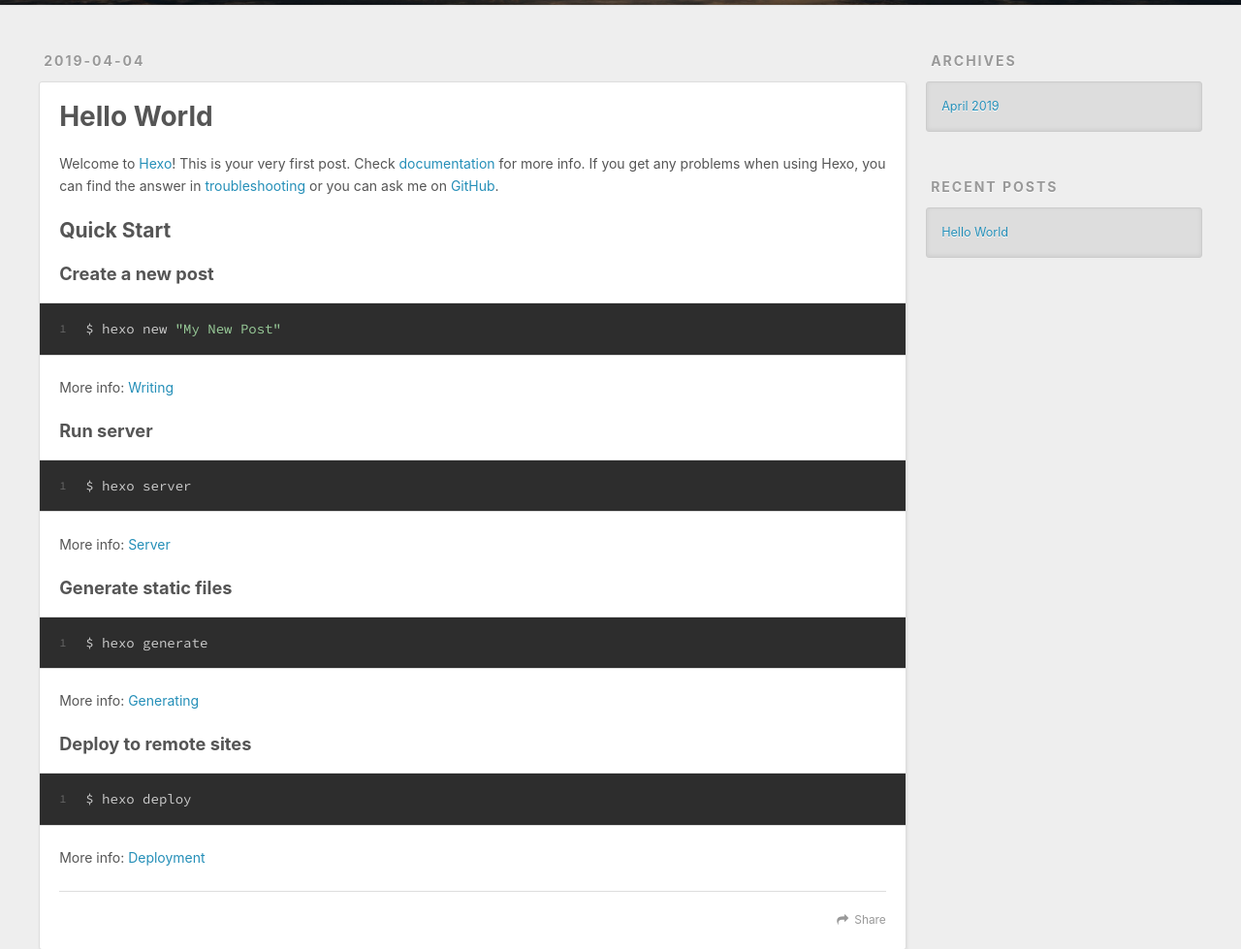
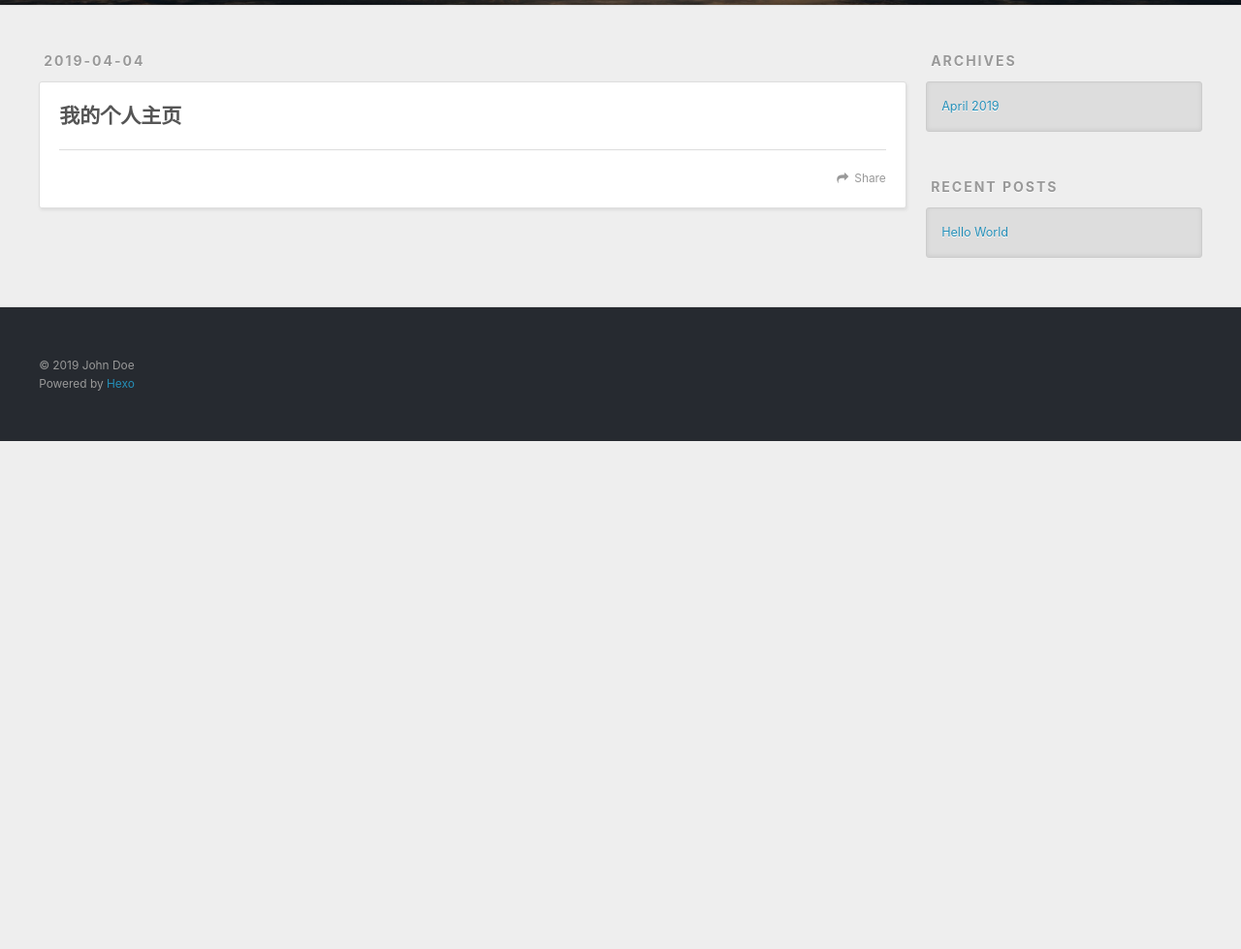
Before and after one commit to tianym1994/luohua96.github.io, a plain HTML site: page README.html in a window 1280 px wide. Shown: the part 295-1274 px from the top of the page at 97% size. After the commit the page ends 800 px from the top, so only its background shows below. Drawn offline with nearby package versions, Linux system fonts and the light colour scheme.

Commit message:
Site updated: 2019-04-04 21:34:39

```diff
--- a/index.html
+++ b/README.html
@@ -7,13 +7,17 @@
 
   <title>Hexo</title>
   <meta name="viewport" content="width=device-width, initial-scale=1, maximum-scale=1">
-  <meta property="og:type" content="website">
+  <meta name="description" content="我的个人主页">
+<meta property="og:type" content="website">
 <meta property="og:title" content="Hexo">
-<meta property="og:url" content="http://yoursite.com/index.html">
+<meta property="og:url" content="http://yoursite.com/README.html">
 <meta property="og:site_name" content="Hexo">
+<meta property="og:description" content="我的个人主页">
 <meta property="og:locale" content="default">
+<meta property="og:updated_time" content="2019-04-03T22:00:38.000Z">
 <meta name="twitter:card" content="summary">
 <meta name="twitter:title" content="Hexo">
+<meta name="twitter:description" content="我的个人主页">
 
     <link rel="alternate" href="/atom.xml" title="Hexo" type="application/atom+xml">
 
@@ -60,54 +64,31 @@
   </div>
 </header>
       <div class="outer">
-        <section id="main">
-
-    <article id="post-hello-world" class="article article-type-post" itemscope itemprop="blogPost">
+        <section id="main"><article id="page-" class="article article-type-page" itemscope itemprop="blogPost">
   <div class="article-meta">
-    <a href="/2019/04/04/hello-world/" class="article-date">
-  <time datetime="2019-04-04T13:19:26.828Z" itemprop="datePublished">2019-04-04</time>
+    <a href="/README.html" class="article-date">
+  <time datetime="2019-04-04T13:34:27.668Z" itemprop="datePublished">2019-04-04</time>
 </a>
 
   </div>
   <div class="article-inner">
 
 
-      <header class="article-header">
-
-
-    <h1 itemprop="name">
-      <a class="article-title" href="/2019/04/04/hello-world/">Hello World</a>
-    </h1>
-
-
-      </header>
-
     <div class="article-entry" itemprop="articleBody">
 
-        <p>Welcome to <a href="https://hexo.io/" target="_blank" rel="noopener">Hexo</a>! This is your very first post. Check <a href="https://hexo.io/docs/" target="_blank" rel="noopener">documentation</a> for more info. If you get any problems when using Hexo, you can find the answer in <a href="https://hexo.io/docs/troubleshooting.html" target="_blank" rel="noopener">troubleshooting</a> or you can ask me on <a href="https://github.com/hexojs/hexo/issues" target="_blank" rel="noopener">GitHub</a>.</p>
-<h2 id="Quick-Start"><a href="#Quick-Start" class="headerlink" title="Quick Start"></a>Quick Start</h2><h3 id="Create-a-new-post"><a href="#Create-a-new-post" class="headerlink" title="Create a new post"></a>Create a new post</h3><figure class="highlight bash"><table><tr><td class="gutter"><pre><span class="line">1</span><br></pre></td><td class="code"><pre><span class="line">$ hexo new <span class="string">"My New Post"</span></span><br></pre></td></tr></table></figure>
-<p>More info: <a href="https://hexo.io/docs/writing.html" target="_blank" rel="noopener">Writing</a></p>
-<h3 id="Run-server"><a href="#Run-server" class="headerlink" title="Run server"></a>Run server</h3><figure class="highlight bash"><table><tr><td class="gutter"><pre><span class="line">1</span><br></pre></td><td class="code"><pre><span class="line">$ hexo server</span><br></pre></td></tr></table></figure>
-<p>More info: <a href="https://hexo.io/docs/server.html" target="_blank" rel="noopener">Server</a></p>
-<h3 id="Generate-static-files"><a href="#Generate-static-files" class="headerlink" title="Generate static files"></a>Generate static files</h3><figure class="highlight bash"><table><tr><td class="gutter"><pre><span class="line">1</span><br></pre></td><td class="code"><pre><span class="line">$ hexo generate</span><br></pre></td></tr></table></figure>
-<p>More info: <a href="https://hexo.io/docs/generating.html" target="_blank" rel="noopener">Generating</a></p>
-<h3 id="Deploy-to-remote-sites"><a href="#Deploy-to-remote-sites" class="headerlink" title="Deploy to remote sites"></a>Deploy to remote sites</h3><figure class="highlight bash"><table><tr><td class="gutter"><pre><span class="line">1</span><br></pre></td><td class="code"><pre><span class="line">$ hexo deploy</span><br></pre></td></tr></table></figure>
-<p>More info: <a href="https://hexo.io/docs/deployment.html" target="_blank" rel="noopener">Deployment</a></p>
-
+        <h2 id="我的个人主页"><a href="#我的个人主页" class="headerlink" title="我的个人主页"></a>我的个人主页</h2>
 
     </div>
     <footer class="article-footer">
-      <a data-url="http://yoursite.com/2019/04/04/hello-world/" data-id="cju2oaanu0000l2x0ssryjfsu" class="article-share-link">Share</a>
+      <a data-url="http://yoursite.com/README.html" data-id="cju2omdjj0000tsx077vv8jgz" class="article-share-link">Share</a>
 
 
     </footer>
   </div>
 
-</article>
 
 
-
-
+</article>
 
 </section>
 
```
Also changed, not shown: 2019/04/04/hello-world/index.html (+1 -1 lines), 1 other file.
